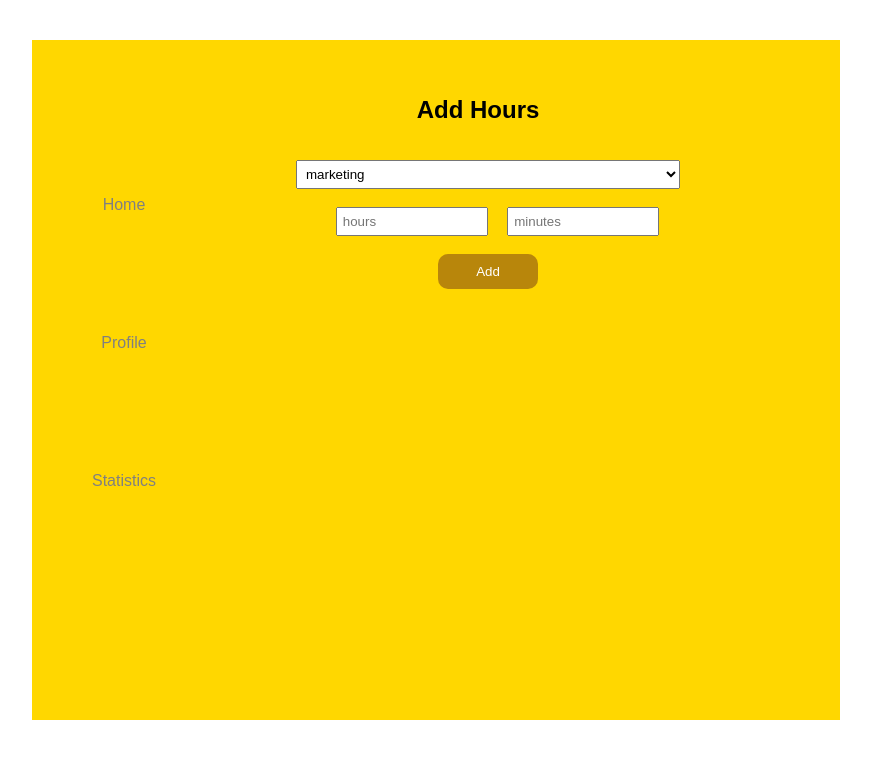
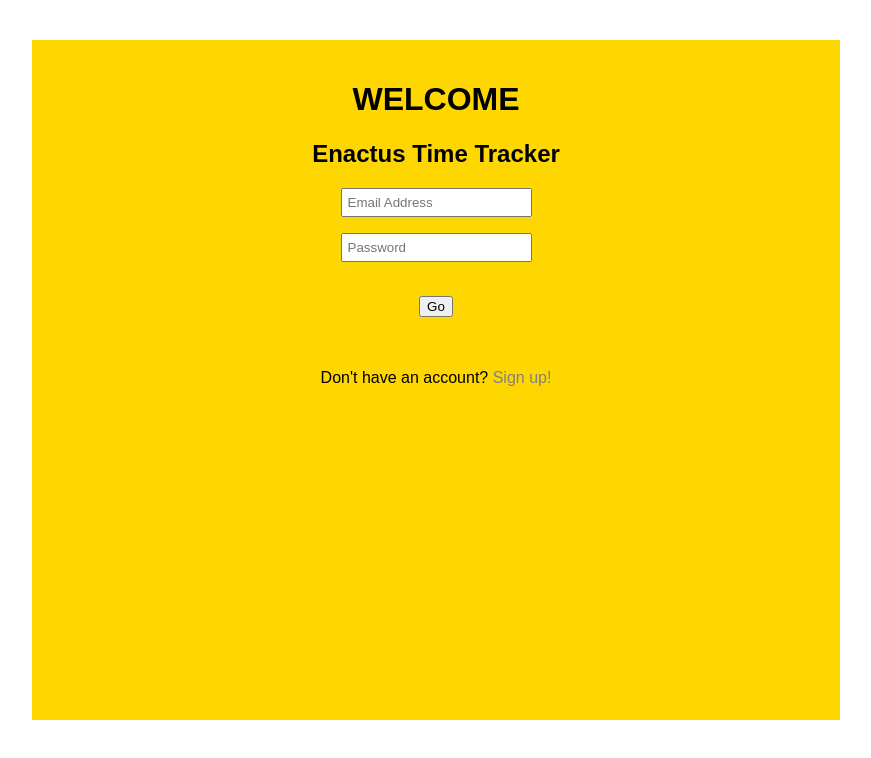
Before and after one commit to nicprkr/enactus, a React (Create React App) app in the folder enactus-web/: page / in a window 1280 px wide. Shown: the top 758 px of the page, without its empty margins (224-1095 px from the left). Built offline with nearby package versions, Linux system fonts and the light colour scheme.

Commit message:
added primitive login controls

```diff
--- a/enactus-web/src/App.css
+++ b/enactus-web/src/App.css
@@ -21,3 +21,7 @@
 .App-intro {
   font-size: large;
 }
+
+input {
+    margin: 5px;
+}
--- a/enactus-web/src/App.js
+++ b/enactus-web/src/App.js
@@ -15,7 +15,7 @@
         this.state = {
             page:0,
             //change to false to see login page
-            loggedIn:true
+            loggedIn:false
 
         }
 this.changePage = this.changePage.bind(this);
--- a/enactus-web/src/comp/Home.js
+++ b/enactus-web/src/comp/Home.js
@@ -5,6 +5,13 @@
     constructor(props){
         super(props);
     }
+
+componentWillMount(){
+    this.setState({
+        msg:''
+    })
+}
+
   render() {
 
     return (
@@ -25,7 +32,10 @@
             <input name="hours" type="number" min="0" max="8" placeholder="hours" className="timeInp" />
             <input name="mins" type="number" min="0" max="59" placeholder="minutes" className="timeInp" />
         <br/><br/>
-            <button className="button-dark">Add</button>
+            <p>{this.state.msg}</p>
+            <button
+                className="button-dark"
+                onClick = {()=>this.setState({ msg:"Hours logged successfully!" })}>Add</button>
         </form>
       </div>
     );
--- a/enactus-web/src/comp/Login.js
+++ b/enactus-web/src/comp/Login.js
@@ -1,20 +1,55 @@
 import React, { Component } from 'react';
+import './css/Home.css';
 
 class Login extends Component {
     constructor(props){
         super(props);
 
-        this.state = {
-            login:0
-        }
     this.login = this.login.bind(this);
+    this.loginEmail = this.loginEmail.bind(this);
+    this.loginPass = this.loginPass.bind(this);
     }
 
+componentWillMount(){
+    this.setState({
+        login:0
+    });
+}
+loginEmail(evt){
+        this.setState({
+            email:evt.target.value
+        });
+    }
+loginPass(evt){
+    this.setState({
+        pass:evt.target.value
+    });
+}
+
+//dummy account => email: erin@bcit.ca, pass: 123
 login(){
-    this.props.login(true);
+    var obj = {
+        email:this.state.email,
+        pass:this.state.pass
+    };
+    if(obj.email === 'erin@bcit.ca'){
+        if(obj.pass === '123'){
+            //if email and password are true, login
+            this.props.login(true);
+        } else {
+            this.setState({
+                passErr: "Incorrect password"
+            });
+        }
+    } else {
+        this.setState({
+            emailErr: "Incorrect email!"
+        });
+    }
 }
 
   render() {
+
       var signin = null;
       if(this.state.login === 1){
           signin = (
@@ -36,8 +71,10 @@
           signin = (
               <div>
                   <form>
-            <input type="text" placeholder="Email Address" /><br/>
-            <input type="password" placeholder="Password" />
+            <input type="text" placeholder="Email Address" onChange={this.loginEmail}/><br/>
+              <p>{this.state.emailErr}</p>
+            <input type="password" placeholder="Password" onChange={this.loginPass}/>
+              <p>{this.state.passErr}</p>
         <br/>
         <button onClick={this.login}>Go</button>
         </form>
```
